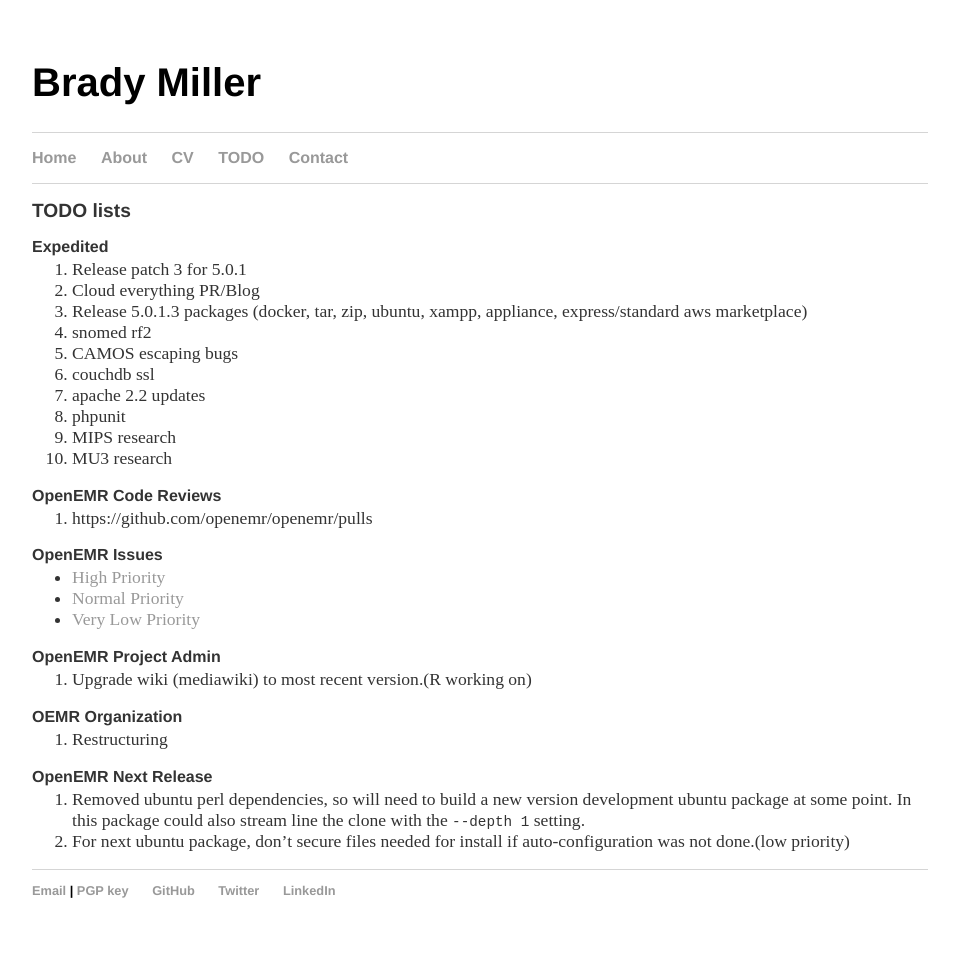
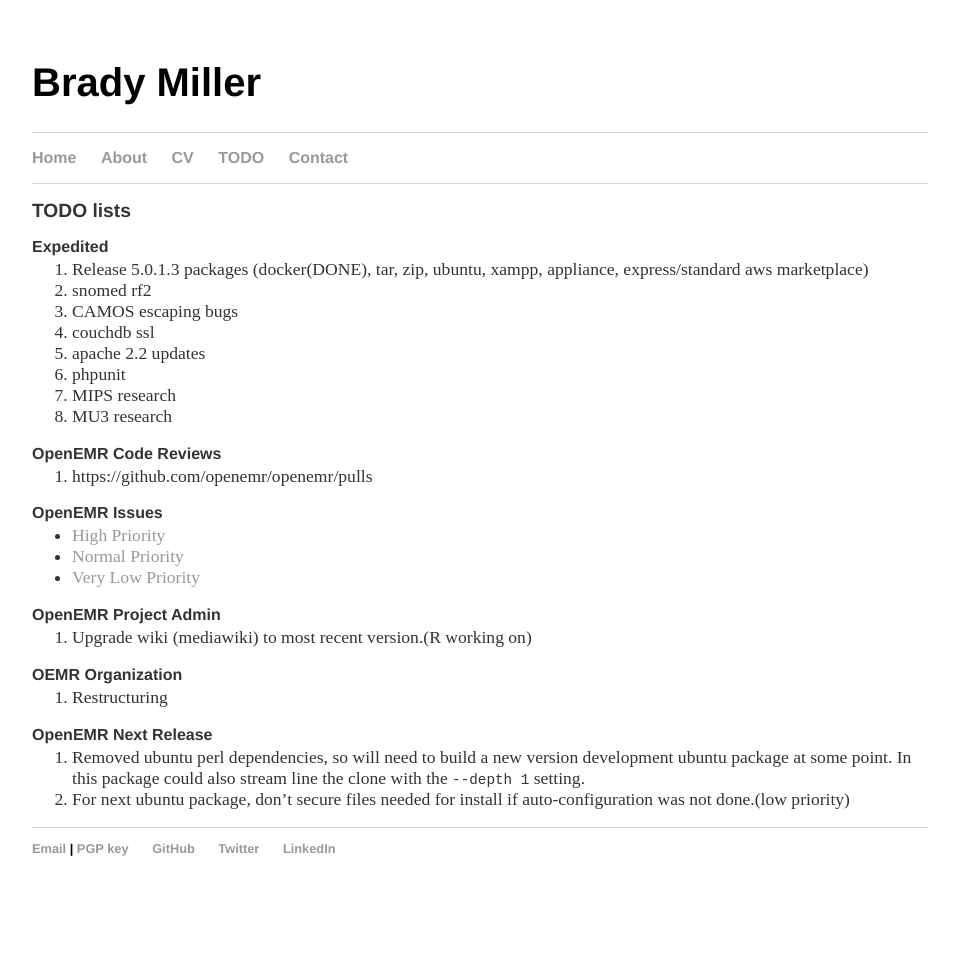
Before and after one commit to bradymiller/bradymiller.github.io, a Jekyll site: the page built from todo/index.md, in a window 1280 px wide. Shown: the whole page, without its empty margins (160-1119 px from the left). Built offline with Jekyll 4.4.1, drawn with Linux system fonts in a browser that asks for light colours; our own code applies the rules of GitHub Pages for plain Markdown files; after the commit the page ends 916 px from its top, so only the background shows below that.

Commit message:
Update index.md

```diff
--- a/todo/index.md
+++ b/todo/index.md
@@ -4,9 +4,7 @@
 ## TODO lists
 
 ### Expedited
-1. Release patch 3 for 5.0.1
-1. Cloud everything PR/Blog
-1. Release 5.0.1.3 packages (docker, tar, zip, ubuntu, xampp, appliance, express/standard aws marketplace)
+1. Release 5.0.1.3 packages (docker(DONE), tar, zip, ubuntu, xampp, appliance, express/standard aws marketplace)
 1. snomed rf2
 1. CAMOS escaping bugs
 1. couchdb ssl
```
